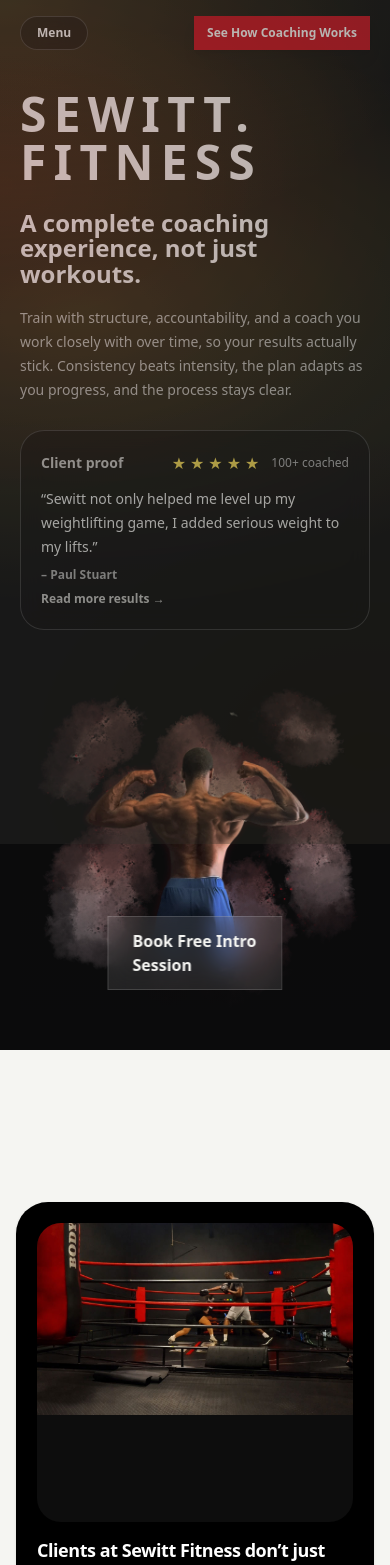
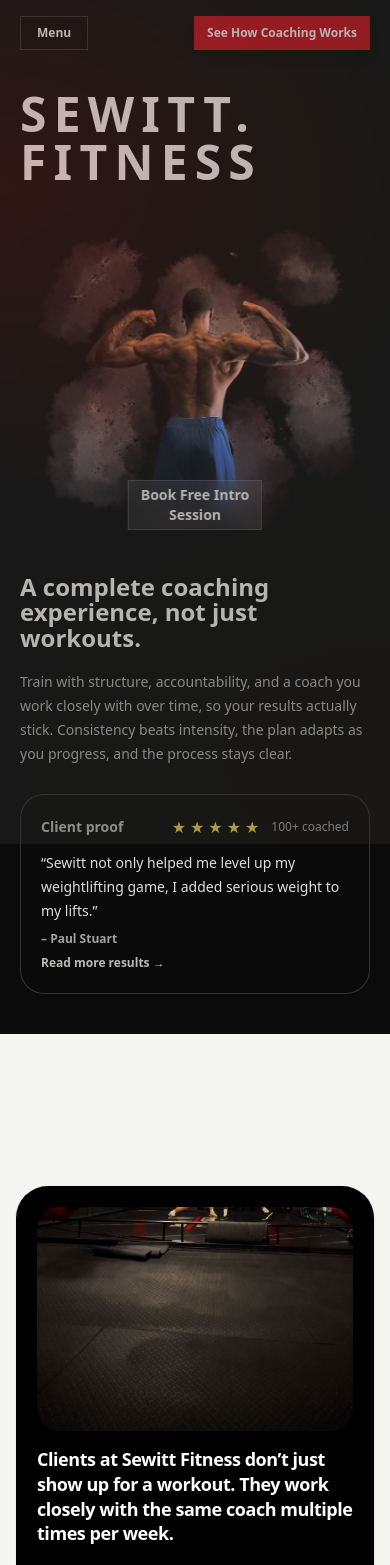
Before and after one commit to Seniii-r/sewitt-fitness-dep, a React (Vite) app: page / in a window 390 px wide. Shown: the top 1565 px of the page. Built offline with nearby package versions, Linux system fonts and the light colour scheme.

Commit message:
final final

```diff
--- a/src/sections/Hero.tsx
+++ b/src/sections/Hero.tsx
@@ -134,13 +134,13 @@ export default function Hero() {
       <div className="absolute inset-0 -z-10">
         <div className="absolute inset-0" style={{ backgroundColor: "rgba(11, 11, 12, 1)" }} />
         <div
-          className="absolute inset-0"
+          className="absolute sm:inset-0"
           style={{
             background: "radial-gradient(900px 480px at 20% 30%, rgba(233, 208, 80, 0.19), transparent 60%)",
           }}
         />
         <div
-          className="absolute inset-0"
+          className="absolute sm:inset-0"
           style={{
             background: "radial-gradient(700px 420px at 0% 0%, rgba(233, 208, 80, 0.19), transparent 62%)",
           }}
@@ -164,7 +164,7 @@ export default function Hero() {
               <button
                 type="button"
                 onClick={() => setMenuOpen((v) => !v)}
-                className="inline-flex items-center justify-center rounded-full border px-4 py-2 text-xs font-semibold backdrop-blur-md"
+                className="inline-flex items-center justify-center border px-4 py-2 text-xs font-semibold backdrop-blur-md"
                 style={{
                   color: BRAND.smoke,
                   borderColor: "rgba(245,245,242,0.18)",
@@ -220,6 +220,8 @@ export default function Hero() {
           <div className="w-full">
             <div className="grid w-full items-start gap-10 lg:grid-cols-[1.05fr_0.95fr]">
               <div className="max-w-2xl">
+                {/* ✅ MOBILE ONLY: H1 ABOVE IMAGE */}
+                <div className="lg:hidden">
                   <h1 className="leading-[0.82] tracking-tight" style={{ color: BRAND.smoke }}>
                     <span
                       className="block text-5xl sm:text-6xl md:text-9xl"
@@ -232,6 +234,59 @@ export default function Hero() {
                       <span className="block text-5xl sm:text-6xl md:text-9xl">FITNESS</span>
                     </span>
                   </h1>
+
+                  {/* ✅ MOBILE ONLY: IMAGE + BUTTON ON IMAGE (gold overlay removed) */}
+                  <div className="relative mt-6 w-full overflow-hidden">
+                    <img
+                      src="/img/hero1.jpeg"
+                      alt="Sewitt"
+                      className="h-[340px] w-full object-cover sm:h-[520px]"
+                      style={{ backgroundColor: "rgba(11, 11, 12, 1)" }}
+                    />
+
+                    {/* Bottom dark fade (keeps readability) */}
+                    <div
+                      className="pointer-events-none absolute inset-x-0 bottom-0 h-32"
+                      style={{
+                        background: "linear-gradient(to top, rgba(11,11,12,0.85), transparent)",
+                      }}
+                    />
+
+                    {/* CTA ON IMAGE */}
+                    <a
+                      href="https://calendly.com/sewitt-fitness-calendly/30min?"
+                      target="_blank"
+                      rel="noopener noreferer"
+                      className={[
+                        "absolute left-1/2 -translate-x-1/2 z-10",
+                        "bottom-5",
+                        "inline-flex items-center justify-center",
+                        "px-3 py-1 text-sm sm:text-m font-semibold",
+                        "transition-all active:scale-[0.99]",
+                        "bg-white/10 text-[#F5F5F2] text-center border border-white/15 backdrop-blur-md",
+                        "hover:bg-[#C1121F]/15 hover:border-[#C1121F]/40 hover:shadow-[0_18px_60px_rgba(193,18,31,0.45)]",
+                      ].join(" ")}
+                    >
+                      Book Free Intro <br></br>Session
+                    </a>
+                  </div>
+                </div>
+
+                {/* ✅ DESKTOP ONLY: original H1 stays where it was */}
+                <div className="hidden lg:block">
+                  <h1 className="leading-[0.82] tracking-tight" style={{ color: BRAND.smoke }}>
+                    <span
+                      className="block text-5xl sm:text-6xl md:text-9xl"
+                      style={{
+                        fontWeight: 800,
+                        letterSpacing: "0.15em",
+                      }}
+                    >
+                      SEWITT.
+                      <span className="block text-5xl sm:text-6xl md:text-9xl">FITNESS</span>
+                    </span>
+                  </h1>
+                </div>
 
                 <h2 className="mt-6 text-2xl font-semibold leading-[1.06] sm:text-4xl" style={{ color: BRAND.smoke }}>
                   A complete coaching experience, not just workouts.
@@ -285,7 +340,8 @@ export default function Hero() {
                 </div>
               </div>
 
-              <div className="flex justify-center lg:justify-end">
+              {/* ✅ DESKTOP ONLY (unchanged): image + button overlay */}
+              <div className="hidden justify-center lg:flex lg:justify-end">
                 <div className="relative w-full max-w-[720px]">
                   <img
                     src="/img/hero1.jpeg"
--- a/src/sections/Plans.tsx
+++ b/src/sections/Plans.tsx
@@ -28,16 +28,39 @@ const plans = [
 const clamp01 = (n: number) => Math.min(1, Math.max(0, n))
 const smoothstep = (t: number) => t * t * (3 - 2 * t)
 
-function PlanCard({ plan }: { plan: (typeof plans)[number] }) {
+function PlanCard({
+  plan,
+  hint,
+}: {
+  plan: (typeof plans)[number]
+  hint?: string | null
+}) {
   return (
-    <div className="grid h-full gap-4 p-5 sm:p-8 md:grid-cols-[1fr_1fr] md:items-center md:gap-8">
-      <div className="overflow-hidden rounded-3xl bg-white/5">
+    // content-start prevents grid rows from stretching and creating the "image got cut / black gap" look on mobile
+    <div className="grid h-full content-start gap-4 p-5 sm:p-8 md:grid-cols-[1fr_1fr] md:items-center md:content-center md:gap-8">
+      <div className="relative overflow-hidden rounded-3xl bg-white/5">
         <img
           src={plan.img}
           alt=""
-          className="h-48 w-full object-cover sm:h-64 md:h-[420px] md:w-full"
+          className="h-56 w-full object-cover object-bottom sm:h-64 sm:object-center md:h-[420px] md:w-full"
           draggable={false}
         />
+
+{/* Swipe hint overlay (mobile only, blended, not a button) */}
+{hint ? (
+  <div className="pointer-events-none absolute left-1/2 bottom-5 z-10 -translate-x-1/2 md:hidden">
+    <div className="swipeHintFloat flex flex-col items-center">
+      <div className="text-[11px] font-semibold tracking-[0.22em] text-white/85 drop-shadow-[0_2px_10px_rgba(0,0,0,0.75)]">
+        SWIPE UP
+      </div>
+      <div className="mt-1 text-lg leading-none text-white/85 drop-shadow-[0_2px_10px_rgba(0,0,0,0.75)]">
+        ↓
+      </div>
+    </div>
+  </div>
+) : null}
+
+
       </div>
 
       <div className="grid gap-3 text-white">
@@ -107,6 +130,32 @@ export default function Plans() {
       window.matchMedia("(hover: none) and (pointer: coarse)").matches
   }, [])
 
+  // Swipe hint (mobile only)
+  const [showSwipeHint, setShowSwipeHint] = useState(false)
+  const hintShownRef = useRef(false)
+  const hintTimerRef = useRef<number | null>(null)
+
+  const showHintOnce = () => {
+    if (!isCoarsePointerRef.current) return
+    if (hintShownRef.current) return
+    hintShownRef.current = true
+
+    setShowSwipeHint(true)
+    if (hintTimerRef.current) window.clearTimeout(hintTimerRef.current)
+    hintTimerRef.current = window.setTimeout(() => {
+      setShowSwipeHint(false)
+      hintTimerRef.current = null
+    }, 2200)
+  }
+
+  const hideHint = () => {
+    setShowSwipeHint(false)
+    if (hintTimerRef.current) {
+      window.clearTimeout(hintTimerRef.current)
+      hintTimerRef.current = null
+    }
+  }
+
   // Hard-lock style backups (desktop)
   const savedScrollYRef = useRef(0)
   const savedPaddingRightRef = useRef("")
@@ -141,28 +190,26 @@ export default function Plans() {
     if (lockedRef.current) return
     cancelSettle()
 
-    // stop smooth scrolling animations during lock/unlock
     savedScrollBehaviorRef.current = document.documentElement.style.scrollBehavior
     document.documentElement.style.scrollBehavior = "auto"
 
-    // reduce rubber-banding / scroll chaining
     document.documentElement.style.overscrollBehavior = "none"
     document.body.style.overscrollBehavior = "none"
 
     const coarse = isCoarsePointerRef.current
     usingHardLockRef.current = !coarse
 
-    // MOBILE (soft lock): do NOT touch body position. iOS flashes when you do.
+    // MOBILE (soft lock): don’t mess with body position (that’s where iOS flashes come from)
     if (coarse) {
       setLocked(true)
+      showHintOnce()
       return
     }
 
-    // DESKTOP (hard lock): freeze body (works fine on desktop)
+    // DESKTOP (hard lock)
     const y = window.scrollY || 0
     savedScrollYRef.current = y
 
-    // compensate scrollbar disappearing (prevents horizontal jump)
     const scrollBarW = window.innerWidth - document.documentElement.clientWidth
     const body = document.body
     savedPaddingRightRef.current = body.style.paddingRight
@@ -180,11 +227,11 @@ export default function Plans() {
   const unlockPage = () => {
     if (!lockedRef.current) return
     cancelSettle()
+    hideHint()
 
     document.documentElement.style.overscrollBehavior = ""
     document.body.style.overscrollBehavior = ""
 
-    // restore scroll behavior (after everything)
     const restoreScrollBehavior = () => {
       document.documentElement.style.scrollBehavior = savedScrollBehaviorRef.current || ""
     }
@@ -205,7 +252,6 @@ export default function Plans() {
     body.style.width = ""
     body.style.paddingRight = savedPaddingRightRef.current
 
-    // jump back to the same scroll position
     window.scrollTo(0, y)
 
     setLocked(false)
@@ -217,7 +263,6 @@ export default function Plans() {
     unlockPage()
   }
 
-  // safety cleanup
   useEffect(() => {
     return () => unlockPage()
     // eslint-disable-next-line react-hooks/exhaustive-deps
@@ -228,6 +273,8 @@ export default function Plans() {
     const cur = idxRef.current
     const next = Math.min(n - 1, Math.max(0, cur + dir))
     if (next === cur) return
+
+    hideHint() // hide hint as soon as they successfully navigate
 
     setIdx(next)
     idxRef.current = next
@@ -249,7 +296,6 @@ export default function Plans() {
         const r = el.getBoundingClientRect()
         const vh = getViewportH()
 
-        // direction tracking (only meaningful when not locked)
         if (!lockedRef.current) {
           const y = window.scrollY
           const dy = y - lastScrollYRef.current
@@ -257,24 +303,19 @@ export default function Plans() {
           lastScrollYRef.current = y
         }
 
-        // background fade
         const visiblePx = Math.min(vh, Math.max(0, r.bottom)) - Math.max(0, r.top)
         const visibleRatio = clamp01(visiblePx / vh)
         setSectionFade(smoothstep(visibleRatio))
 
-        // fully visible?
         const fullyVisible = r.top >= -tol && r.bottom <= vh + tol
         fullyVisibleRef.current = fullyVisible
 
-        // re-arm once we're not fully visible anymore
         if (!fullyVisible) {
           armedRef.current = true
           cancelSettle()
           return
         }
 
-        // If fully visible + armed + not locked:
-        // schedule lock only after scroll settles (prevents iOS "flash" while momentum is still moving)
         if (fullyVisible && armedRef.current && !lockedRef.current) {
           cancelSettle()
           settleTimerRef.current = window.setTimeout(() => {
@@ -304,15 +345,13 @@ export default function Plans() {
     }
   }, [n])
 
-  // Wheel (desktop): when locked -> slide; when fully visible but not locked -> lock+slide (no flicker)
+  // Wheel (desktop)
   useEffect(() => {
     const onWheel = (e: WheelEvent) => {
       if (Math.abs(e.deltaY) < 10) return
       const dir: 1 | -1 = e.deltaY > 0 ? 1 : -1
 
-      // If not locked yet but section is fully visible, we can lock cleanly here too.
       if (!lockedRef.current && fullyVisibleRef.current && armedRef.current) {
-        // If we're about to exit immediately, don't lock. Let the page scroll.
         const startIdx = dir === 1 ? 0 : n - 1
         if ((startIdx === 0 && dir === -1) || (startIdx === n - 1 && dir === 1)) return
 
@@ -330,7 +369,6 @@ export default function Plans() {
       const atFirst = cur === 0
       const atLast = cur === n - 1
 
-      // Exit rules
       if ((atLast && dir === 1) || (atFirst && dir === -1)) {
         unlockForExit()
         return
@@ -344,7 +382,7 @@ export default function Plans() {
     return () => window.removeEventListener("wheel", onWheel as any)
   }, [n])
 
-  // Touch (mobile): soft-lock prevents flash; we consume touchmove while locked
+  // Touch (mobile)
   useEffect(() => {
     let startY = 0
     let lastY = 0
@@ -352,10 +390,7 @@ export default function Plans() {
 
     const onTouchStart = (e: TouchEvent) => {
       if (e.touches.length !== 1) return
-
-      // allow starting gesture if locked OR we're eligible to lock (fully visible)
       if (!lockedRef.current && !(fullyVisibleRef.current && armedRef.current)) return
-
       active = true
       startY = e.touches[0]!.clientY
       lastY = startY
@@ -369,19 +404,14 @@ export default function Plans() {
       const dy = lastY - startY
       if (Math.abs(dy) < 2) return
 
-      // finger up (dy < 0) => user wants to scroll DOWN => dir=1
       const dir: 1 | -1 = dy < 0 ? 1 : -1
 
-      // If not locked but we're eligible, lock now (soft lock on mobile)
       if (!lockedRef.current && fullyVisibleRef.current && armedRef.current) {
         const startIdx = dir === 1 ? 0 : n - 1
-
-        // If gesture is an immediate exit direction, don't lock. Let the page scroll.
         if ((startIdx === 0 && dir === -1) || (startIdx === n - 1 && dir === 1)) {
           active = false
           return
         }
-
         setStartIdxNoAnim(startIdx)
         lockPage()
       }
@@ -392,14 +422,12 @@ export default function Plans() {
       const atFirst = cur === 0
       const atLast = cur === n - 1
 
-      // If this gesture should EXIT, unlock and allow native scroll (no preventDefault)
       if ((atLast && dir === 1) || (atFirst && dir === -1)) {
         unlockForExit()
         active = false
         return
       }
 
-      // Otherwise consume move to keep the page frozen (this is the actual lock)
       if (e.cancelable) e.preventDefault()
     }
 
@@ -464,6 +492,9 @@ export default function Plans() {
 
   const translatePct = (idx * 100) / n
 
+  // show hint only on mobile, only while locked, only on first card
+  const hintText = locked && showSwipeHint && idx === 0 ? "Swipe up" : null
+
   return (
     <section
       id="plans"
@@ -471,6 +502,20 @@ export default function Plans() {
       className="relative isolate h-[100svh] w-full overflow-hidden"
       style={{ background: "#F5F5F2" }}
     >
+      <style>{`
+  @keyframes swipeHintFloat {
+    0%   { opacity: 0;   transform: translate3d(0, 10px, 0) scale(0.98); }
+    22%  { opacity: .85; transform: translate3d(0, 2px, 0)  scale(1); }
+    55%  { opacity: .85; transform: translate3d(0, -8px, 0) scale(1.02); }
+    100% { opacity: 0;   transform: translate3d(0, -18px, 0) scale(1.02); }
+  }
+
+  .swipeHintFloat {
+    animation: swipeHintFloat 1.55s ease-in-out infinite;
+    will-change: transform, opacity;
+  }
+`}</style>
+
       {/* BACKGROUND + GLOW */}
       <div
         className="pointer-events-none fixed inset-0 z-0 transition-opacity duration-700 ease-out"
@@ -502,10 +547,7 @@ export default function Plans() {
       <div className="relative z-10 mx-auto flex h-full max-w-6xl flex-col justify-center px-4 py-8 sm:px-6 sm:py-12">
         <div className="mx-auto text-center text-black" style={{ opacity: sectionFade }}>
           <h1 className="leading-[0.82] tracking-tight text-current">
-            <span
-              className="block text-3xl sm:text-4xl md:text-5xl"
-              style={{ fontWeight: 800, letterSpacing: "0.15em" }}
-            >
+            <span className="block text-3xl sm:text-4xl md:text-5xl" style={{ fontWeight: 800, letterSpacing: "0.15em" }}>
               COACHING EXPERIENCE
             </span>
           </h1>
@@ -513,9 +555,7 @@ export default function Plans() {
 
         <div className="mx-auto mt-6 w-full">
           {/* BLACK WINDOW */}
-          <div
-            className={cn("relative mx-auto w-full overflow-hidden rounded-[32px] border border-black/10 bg-black shadow-sm")}
-          >
+          <div className={cn("relative mx-auto w-full overflow-hidden rounded-[32px] border border-black/10 bg-black shadow-sm")}>
             <div
               className="w-full"
               style={{
@@ -536,7 +576,7 @@ export default function Plans() {
               >
                 {plans.map((p, i) => (
                   <div key={i} className="h-full">
-                    <PlanCard plan={p} />
+                    <PlanCard plan={p} hint={i === idx ? hintText : null} />
                   </div>
                 ))}
               </div>
```
Lines whose indentation alone changed are shown as unchanged.
